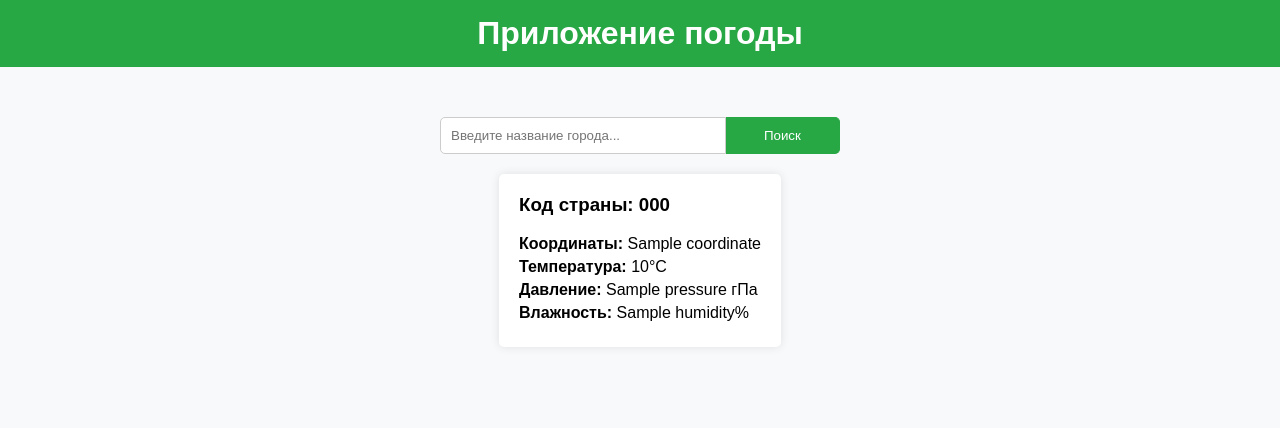
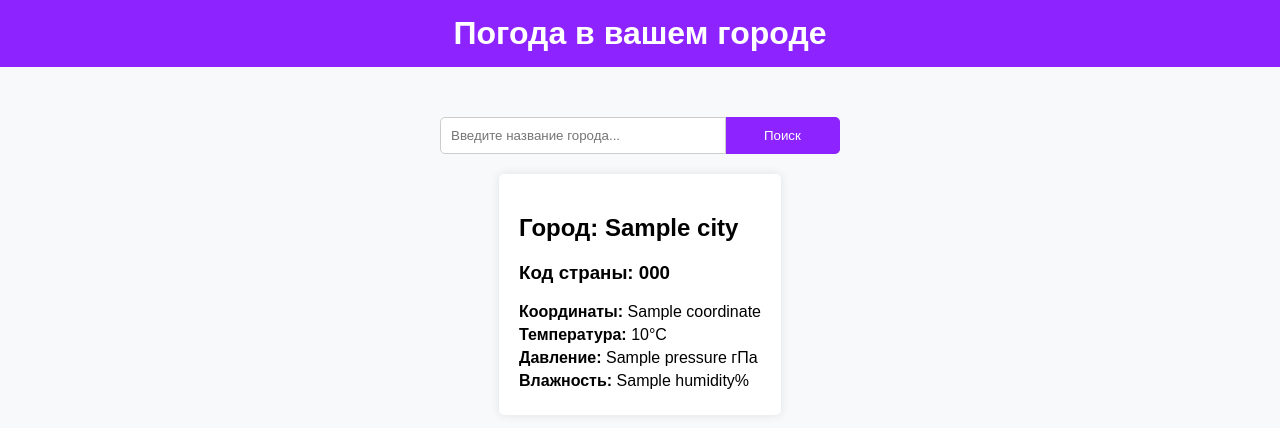
Before and after one commit to Yashima-san/Django_projects, a Django app: template weather/weather/main/templates/main/index.html in a window 1280 px wide. Shown: the top 428 px of the page. Run offline with Django 5.2, Linux system fonts and the light colour scheme; the template is opened without the code that fills it: most values are stand-ins (such as "Sample title", 1, 10 or a date in 2020).

Commit message:
4 commit

```diff
--- a/rest/newsproject/newsapp/static/css/news_style.css
+++ b/rest/newsproject/newsapp/static/css/news_style.css
@@ -1,7 +1,3 @@
-html {
-    max-width: 100%;
-    overflow-x: hidden; /* Чтобы отключить горизонтальную прокрутку */
-}
 
 body {
     font-family: Verdana, Geneva, Tahoma, sans-serif;
--- /dev/null
+++ b/weather/weather/main/static/css/style.css
@@ -0,0 +1,64 @@
+html {
+    max-width: 100%;
+    overflow-x: hidden; /* Чтобы отключить горизонтальную прокрутку */
+}
+body {
+    align-content: center;
+    font-family: Arial, sans-serif;
+    background-color: #f8f9fa;
+    margin: 0;
+    padding: 0;
+  }
+  .navbar {
+    background-color: #8d23ff;
+    color: white;
+    padding: 15px 0;
+    text-align: center;
+  }
+  .navbar h1 {
+    margin: 0;
+  }
+  .weather-container {
+    margin-top: 50px;
+    text-align: center;
+  }
+  .search-form {
+    max-width: 400px;
+    margin: 0 auto;
+    display: flex;
+    justify-content: center;
+  }
+  .search-form input[type="text"] {
+    width: 70%;
+    padding: 10px;
+    border: 1px solid #ccc;
+    border-radius: 5px 0 0 5px;
+  }
+  .search-form button {
+    width: 30%;
+    padding: 10px;
+    border: 1px solid #8d23ff;
+    border-left: none;
+    border-radius: 0 5px 5px 0;
+    background-color: #8d23ff;
+    color: white;
+    cursor: pointer;
+  }
+  .search-form button:hover {
+    background-color: #8d23ff;
+  }
+  .weather-details {
+    background-color: white;
+    padding: 20px;
+    border-radius: 5px;
+    box-shadow: 0 0 10px rgba(0, 0, 0, 0.1);
+    margin-top: 20px;
+    display: inline-block;
+    text-align: left;
+  }
+  .weather-details h3 {
+    margin-top: 0;
+  }
+  .weather-details p {
+    margin: 5px 0;
+  }
--- a/weather/weather/main/templates/main/index.html
+++ b/weather/weather/main/templates/main/index.html
@@ -1,75 +1,15 @@
+{% load static %}
 <!DOCTYPE html>
 <html lang="ru" dir="ltr">
 <head>
   <meta charset="utf-8">
-  <title>Приложение погоды</title>
-  <style>
-    body {
-      font-family: Arial, sans-serif;
-      background-color: #f8f9fa;
-      margin: 0;
-      padding: 0;
-    }
-    .navbar {
-      background-color: #28a745;
-      color: white;
-      padding: 15px 0;
-      text-align: center;
-    }
-    .navbar h1 {
-      margin: 0;
-    }
-    .weather-container {
-      margin-top: 50px;
-      text-align: center;
-    }
-    .search-form {
-      max-width: 400px;
-      margin: 0 auto;
-      display: flex;
-      justify-content: center;
-    }
-    .search-form input[type="text"] {
-      width: 70%;
-      padding: 10px;
-      border: 1px solid #ccc;
-      border-radius: 5px 0 0 5px;
-    }
-    .search-form button {
-      width: 30%;
-      padding: 10px;
-      border: 1px solid #28a745;
-      border-left: none;
-      border-radius: 0 5px 5px 0;
-      background-color: #28a745;
-      color: white;
-      cursor: pointer;
-    }
-    .search-form button:hover {
-      background-color: #218838;
-    }
-    .weather-details {
-      background-color: white;
-      padding: 20px;
-      border-radius: 5px;
-      box-shadow: 0 0 10px rgba(0, 0, 0, 0.1);
-      margin-top: 20px;
-      display: inline-block;
-      text-align: left;
-    }
-    .weather-details h3 {
-      margin-top: 0;
-    }
-    .weather-details p {
-      margin: 5px 0;
-    }
-  </style>
+  <title>Погода</title>
+  <link rel="stylesheet" type="text/css" href="{% static 'css/style.css' %}">
 </head>
 <body>
   <div class="navbar">
-    <h1>Приложение погоды</h1>
+    <h1>Погода в вашем городе</h1>
   </div>
-
   <div class="container weather-container">
     <form method="post" class="search-form">
       {% csrf_token %}
@@ -79,8 +19,13 @@
       </button>
     </form>
 
+    {% if error %}
+      <p style="color: red;">{{ error }}</p>
+    {% endif %}
+
     {% if country_code and coordinate and temp and pressure and humidity %}
     <div class="weather-details">
+      <h2>Город: {{ city }}</h2>
       <h3>Код страны: {{ country_code }}</h3>
       <p><strong>Координаты:</strong> {{ coordinate }}</p>
       <p><strong>Температура:</strong> {{ temp }}°C</p>
--- a/weather/weather/weather/settings.py
+++ b/weather/weather/weather/settings.py
@@ -118,7 +118,10 @@ USE_TZ = True
 # Static files (CSS, JavaScript, Images)
 # https://docs.djangoproject.com/en/5.1/howto/static-files/
 
-STATIC_URL = 'static/'
+STATIC_URL = '/static/'
+STATICFILES_DIRS = [
+    BASE_DIR / "static",  # Путь к вашим статическим файлам
+]
 
 # Default primary key field type
 # https://docs.djangoproject.com/en/5.1/ref/settings/#default-auto-field
```
Also changed, not shown: weather/weather/main/views.py (+21 -24 lines), weather/weather/db.sqlite3.
